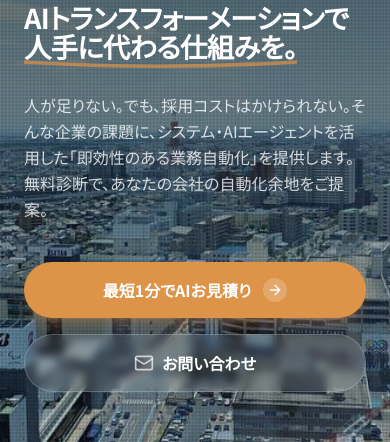
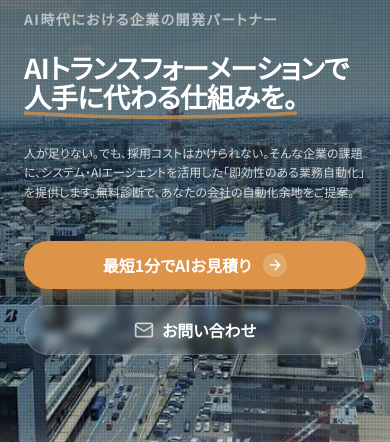
Before and after one commit to kohei0125/CloudNature, a Next.js app: page / in a window 390 px wide. Shown: the part 233-675 px from the top of the page. Built offline with nearby package versions, Linux system fonts and the light colour scheme; no server answers.

Commit message:
feat: ヒーローセクションのUIを調整し、システム開発サービス画像を更新

```diff
--- a/components/home/HeroSection.tsx
+++ b/components/home/HeroSection.tsx
@@ -52,19 +52,19 @@ const HeroSection = () => {
             </span>
           </h1>
 
-          <p className="text-base md:text-lg text-white/80 leading-relaxed max-w-xl mb-10">
+          <p className="text-xs md:text-lg text-white/80 leading-relaxed max-w-xl mb-10">
             {HERO_COPY.description}
           </p>
 
           <div className="v-stack sm:h-stack gap-4">
-            <a href={ESTIMATE_URL} target="_blank" rel="noopener noreferrer" className="w-full sm:w-auto btn-puffy-accent px-8 py-4 rounded-full font-bold center gap-3 text-white group bg-sunset shadow-lg shadow-sunset/30 hover:shadow-sunset/50 transition-all hover:-translate-y-0.5">
+            <a href={ESTIMATE_URL} target="_blank" rel="noopener noreferrer" className="w-full sm:w-auto btn-puffy-accent px-8 py-3 rounded-full font-bold center gap-3 text-white group bg-sunset shadow-lg shadow-sunset/30 hover:shadow-sunset/50 transition-all hover:-translate-y-0.5">
               {HERO_COPY.primaryCta}
               <div className="bg-white/20 p-1 rounded-full group-hover:translate-x-1 transition-transform">
                 <ArrowRight className="w-4 h-4" />
               </div>
             </a>
 
-            <Link href="/contact" className="w-full sm:w-auto px-8 py-4 bg-white/10 backdrop-blur-sm text-white border border-white/20 rounded-full font-bold hover:bg-white/20 transition-colors center gap-2 group">
+            <Link href="/contact" className="w-full sm:w-auto px-8 py-3 bg-white/10 backdrop-blur-sm text-white border border-white/20 rounded-full font-bold hover:bg-white/20 transition-colors center gap-2 group">
               <Mail className="w-5 h-5 text-white/70 group-hover:scale-110 transition-transform" />
               <span>{HERO_COPY.secondaryCta}</span>
             </Link>
--- a/content/philosophy.ts
+++ b/content/philosophy.ts
@@ -8,7 +8,7 @@ export const PHILOSOPHY_HERO = {
 
 export const FOUNDING_STORY = {
   eyebrow: "OUR STORY",
-  title: "なぜ、新潟で創業したのか",
+  title: "なぜ、創業したのか",
   paragraphs: [
     "「まだやれることがたくさんある。」",
     "東京・大阪で様々なシステムの開発に携わる中で、テクノロジーが多くの人に影響を与える瞬間を見てきました。新潟に戻り、地元の経営者たちと話すたびに確信したのは、同じことがここでも必ずできるということです。",
--- a/content/services.ts
+++ b/content/services.ts
@@ -32,7 +32,7 @@ export const SERVICE_DETAILS: ServiceDetail[] = [
       { title: "予約・問い合わせ自動応答", description: "LINE・Webチャットからの問い合わせにAIが24時間対応。予約受付から確認メール送信まで全自動化。" },
       { title: "SaaS間のデータ自動連携", description: "n8nを活用し、Slack・Gmail・Notion・kintoneなど各種SaaSを自動連携。データの手動転記を完全に撲滅します。" }
     ],
-    techStack: ["Dify", "n8n", "OpenAI", "Gemini"],
+    techStack: ["Google ADK", "Mastra", "Dify", "n8n", "OpenAI", "Claude"],
     accentColor: "sunset",
     image: "/images/services/ai_agent.png"
   },
@@ -59,7 +59,7 @@ export const SERVICE_DETAILS: ServiceDetail[] = [
           "スキルを身につけて終わりにしません。受講後も継続的なサポートと、AIスキルを活かせる仕事の紹介で、学びを確実に成果につなげます。"
       }
     ],
-    techStack: ["セミナー", "個別スクール", "法人研修", "オンライン対応"],
+    techStack: ["セミナー", "個別スクール", "法人研修"],
     accentColor: "sea",
     image: "/images/services/dx_support.png",
     externalUrl: "https://niigata-ai-academy.com"
```
Also changed, not shown: public/images/old/_system_dev.png (added), public/images/services/system_dev.png.
